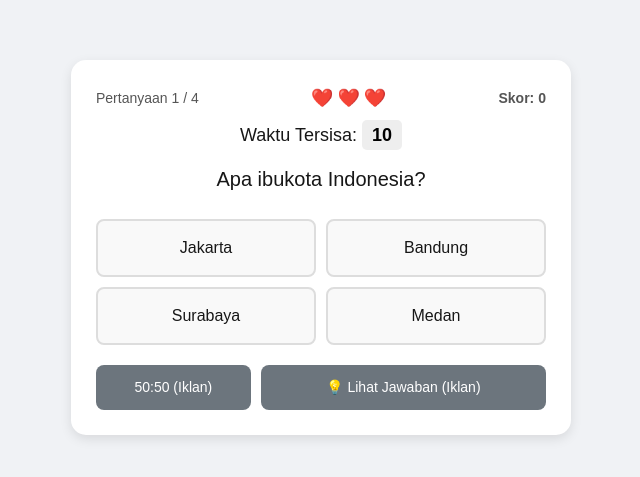
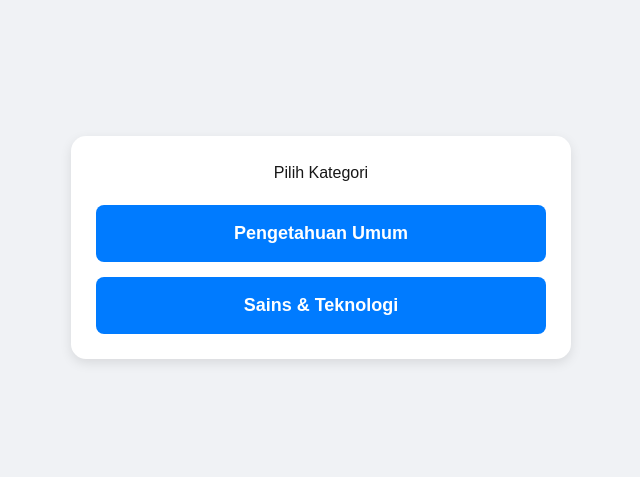
Before and after one commit to abdidigitaldotid/Kuiz, a Next.js app: page / in a window 1280 px wide. Shown: the part 153-630 px from the top of the page, without its empty margins (319-959 px from the left). Built offline with nearby package versions, Linux system fonts and the light colour scheme.

Commit message:
Integrate quiz logic with Monetag ads 50 n

```diff
--- a/app/page.tsx
+++ b/app/page.tsx
@@ -3,42 +3,39 @@
 "use client";
 
 import { useState, useEffect } from 'react';
+import { allQuizData, pointsPerDifficulty, Question } from './quizData';
 
-// --- DATA KUIS ---
-const quizData = [
-  { question: "Apa ibukota Indonesia?", options: ["Jakarta", "Bandung", "Surabaya", "Medan"], correctAnswer: "Jakarta" },
-  { question: "Siapakah presiden pertama Indonesia?", options: ["Soeharto", "B.J. Habibie", "Soekarno", "Joko Widodo"], correctAnswer: "Soekarno" },
-  { question: "Lagu kebangsaan Indonesia adalah...", options: ["Garuda Pancasila", "Indonesia Raya", "Maju Tak Gentar", "Padamu Negeri"], correctAnswer: "Indonesia Raya" },
-  { question: "Berapa hasil dari 5 x 10?", options: ["40", "55", "60", "50"], correctAnswer: "50" },
-];
+type GameState = 'selection' | 'playing' | 'finished';
 
 export default function QuizPage() {
   // --- STATE MANAGEMENT ---
+  const [gameState, setGameState] = useState<GameState>('selection');
+  const [selectedCategory, setSelectedCategory] = useState<string>('');
+  const [selectedDifficulty, setSelectedDifficulty] = useState<string>('');
+  const [currentQuestions, setCurrentQuestions] = useState<Question[]>([]);
   const [lives, setLives] = useState(3);
   const [currentQuestionIndex, setCurrentQuestionIndex] = useState(0);
   const [score, setScore] = useState(0);
   const [selectedAnswer, setSelectedAnswer] = useState<string | null>(null);
   const [showFeedback, setShowFeedback] = useState(false);
-  const [isQuizOver, setIsQuizOver] = useState(false);
   const [isAdLoading, setIsAdLoading] = useState(false);
   const [timeLeft, setTimeLeft] = useState(15);
   const [isPaused, setIsPaused] = useState(false);
   const [hasUsed5050, setHasUsed5050] = useState(false);
   const [disabledOptions, setDisabledOptions] = useState<string[]>([]);
 
-  // --- LOGIKA-LOGIKA (useEffect tetap sama) ---
+  // --- LOGIKA-LOGIKA (useEffect) ---
   useEffect(() => {
-    if (showFeedback || isQuizOver || isPaused) return;
+    if (gameState !== 'playing' || showFeedback || isPaused) return;
     if (timeLeft === 0) {
       handleWrongAnswer();
       return;
     }
     const timerId = setInterval(() => setTimeLeft(timeLeft - 1), 1000);
     return () => clearInterval(timerId);
-  }, [timeLeft, showFeedback, isQuizOver, isPaused]);
+  }, [timeLeft, showFeedback, isPaused, gameState]);
 
   useEffect(() => {
-    // ... (kode iklan periodik tidak berubah)
     const adIntervalId = setInterval(() => {
       if (window.show_9867079) {
         setIsPaused(true);
@@ -51,21 +48,48 @@ export default function QuizPage() {
     return () => clearInterval(adIntervalId);
   }, []);
 
-  // --- FUNGSI-FUNGSI KUIS ---
+  // --- FUNGSI ALUR PERMAINAN ---
+  const handleCategorySelect = (category: string) => {
+    setSelectedCategory(category);
+  };
+
+  const handleDifficultySelect = (difficulty: string) => {
+    setSelectedDifficulty(difficulty);
+    setCurrentQuestions(allQuizData[selectedCategory][difficulty]);
+    setGameState('playing');
+  };
+
+  const resetQuiz = () => {
+    setGameState('selection');
+    setSelectedCategory('');
+    setSelectedDifficulty('');
+    setCurrentQuestions([]);
+    setLives(3);
+    setCurrentQuestionIndex(0);
+    setScore(0);
+    setSelectedAnswer(null);
+    setShowFeedback(false);
+    setTimeLeft(15);
+    setIsPaused(false);
+    setHasUsed5050(false);
+    setDisabledOptions([]);
+  };
+
+  // --- FUNGSI LOGIKA KUIS ---
   const handleWrongAnswer = () => {
     const newLives = lives - 1;
     setLives(newLives);
     setShowFeedback(true);
     if (newLives <= 0) {
-      setIsQuizOver(true);
+      setGameState('finished');
     }
   };
 
   const handleAnswerClick = (answer: string) => {
     if (showFeedback) return;
     setSelectedAnswer(answer);
-    if (answer === quizData[currentQuestionIndex].correctAnswer) {
-      setScore(score + 10);
+    if (answer === currentQuestions[currentQuestionIndex].correctAnswer) {
+      setScore(score + pointsPerDifficulty[selectedDifficulty!]);
       setShowFeedback(true);
     } else {
       handleWrongAnswer();
@@ -77,48 +101,15 @@ export default function QuizPage() {
     setSelectedAnswer(null);
     setTimeLeft(15);
     setDisabledOptions([]);
-    if (currentQuestionIndex < quizData.length - 1) {
+    if (currentQuestionIndex < currentQuestions.length - 1) {
       setCurrentQuestionIndex(currentQuestionIndex + 1);
     } else {
-      setIsQuizOver(true);
+      setGameState('finished');
     }
   };
 
-  const resetQuiz = () => {
-    setLives(3);
-    setCurrentQuestionIndex(0);
-    setScore(0);
-    setSelectedAnswer(null);
-    setShowFeedback(false);
-    setIsQuizOver(false);
-    setTimeLeft(15);
-    setIsPaused(false);
-    setHasUsed5050(false);
-    setDisabledOptions([]);
-  };
-
-  const handleShowRewardedAd = () => {
-    // ... (fungsi ini tetap sama, untuk bantuan melihat jawaban)
-    if (isAdLoading || showFeedback) return;
-    if (window.show_9867079) {
-      setIsPaused(true);
-      setIsAdLoading(true);
-      window.show_9867079()
-        .then(() => {
-          alert("Terima kasih! Jawaban yang benar telah ditandai.");
-          setShowFeedback(true);
-          setSelectedAnswer(quizData[currentQuestionIndex].correctAnswer);
-        })
-        .catch((error) => console.error("Iklan Gagal:", error))
-        .finally(() => {
-          setIsPaused(false);
-          setIsAdLoading(false);
-        });
-    }
-  };
-
+  // --- FUNGSI-FUNGSI IKLAN ---
   const handleWatchAdForLife = () => {
-    // ... (fungsi ini tetap sama)
     if (isAdLoading) return;
     if (window.show_9867079) {
       setIsAdLoading(true);
@@ -126,7 +117,7 @@ export default function QuizPage() {
         .then(() => {
           alert('Selamat! Kamu mendapatkan 1 nyawa tambahan!');
           setLives(1);
-          setIsQuizOver(false);
+          setGameState('playing');
           setShowFeedback(false);
           setSelectedAnswer(null);
           setTimeLeft(15);
@@ -136,31 +127,23 @@ export default function QuizPage() {
     }
   };
 
-  // <-- [FUNGSI DIPERBARUI] FUNGSI 50:50 SEKARANG MEMUNCULKAN IKLAN ---
   const handle5050 = () => {
     if (hasUsed5050 || showFeedback || isAdLoading) return;
-
     if (window.show_9867079) {
       setIsPaused(true);
       setIsAdLoading(true);
-
       window.show_9867079()
         .then(() => {
-          // Logika 50:50 HANYA berjalan setelah iklan sukses ditonton
           alert("Terima kasih! Dua pilihan salah telah dihilangkan.");
-          const currentQuestion = quizData[currentQuestionIndex];
+          const currentQuestion = currentQuestions[currentQuestionIndex];
           const correctAnswer = currentQuestion.correctAnswer;
           const wrongOptions = currentQuestion.options.filter(opt => opt !== correctAnswer);
           const oneWrongOptionToShow = wrongOptions[Math.floor(Math.random() * wrongOptions.length)];
           const optionsToDisable = wrongOptions.filter(opt => opt !== oneWrongOptionToShow);
-
           setDisabledOptions(optionsToDisable);
-          setHasUsed5050(true); // Tandai sudah digunakan setelah bantuan diberikan
+          setHasUsed5050(true);
         })
-        .catch((error) => {
-          console.error("Iklan 50:50 Gagal:", error);
-          alert("Oops, iklan gagal dimuat. Bantuan 50:50 tidak bisa digunakan saat ini.");
-        })
+        .catch((error) => alert("Oops, iklan gagal dimuat."))
         .finally(() => {
           setIsPaused(false);
           setIsAdLoading(false);
@@ -169,8 +152,41 @@ export default function QuizPage() {
   };
 
   // --- TAMPILAN (UI) ---
-  if (isQuizOver) {
-    // ... (tampilan game over tidak berubah)
+
+  if (gameState === 'selection') {
+    return (
+      <main style={styles.container}>
+        <div style={styles.quizCard}>
+          {!selectedCategory ? (
+            <>
+              <h1>Pilih Kategori</h1>
+              <div style={styles.selectionGrid}>
+                {Object.keys(allQuizData).map(category => (
+                  <button key={category} onClick={() => handleCategorySelect(category)} style={styles.primaryButton}>
+                    {category}
+                  </button>
+                ))}
+              </div>
+            </>
+          ) : (
+            <>
+              <h1>Pilih Level: {selectedCategory}</h1>
+              <div style={styles.selectionGrid}>
+                {Object.keys(allQuizData[selectedCategory]).map(difficulty => (
+                  <button key={difficulty} onClick={() => handleDifficultySelect(difficulty)} style={styles.primaryButton}>
+                    {difficulty.charAt(0).toUpperCase() + difficulty.slice(1)} (+{pointsPerDifficulty[difficulty]} Poin)
+                  </button>
+                ))}
+              </div>
+              <button onClick={() => setSelectedCategory('')} style={{...styles.secondaryButton, marginTop: '20px', width: '100%'}}>Kembali</button>
+            </>
+          )}
+        </div>
+      </main>
+    );
+  }
+
+  if (gameState === 'finished') {
     return (
       <main style={styles.container}>
         <div style={styles.quizCard}>
@@ -184,20 +200,19 @@ export default function QuizPage() {
             </div>
           )}
           <button onClick={resetQuiz} style={{...styles.secondaryButton, width: '100%', background: '#6c757d'}}>
-            Mulai Kuis Baru
+            Kembali ke Menu Utama
           </button>
         </div>
       </main>
     );
   }
 
-  const currentQuestion = quizData[currentQuestionIndex];
+  const currentQuestion = currentQuestions[currentQuestionIndex];
   return (
     <main style={styles.container}>
       <div style={styles.quizCard}>
-        {/* ... (tampilan header dan timer tidak berubah) ... */}
         <div style={styles.header}>
-          <span style={styles.questionCounter}>Pertanyaan {currentQuestionIndex + 1} / {quizData.length}</span>
+          <span style={styles.questionCounter}>Pertanyaan {currentQuestionIndex + 1} / {currentQuestions.length}</span>
           <div style={styles.livesContainer}>
             {Array.from({ length: 3 }).map((_, index) => (
               <span key={index} style={{ opacity: index < lives ? 1 : 0.2 }}>❤️</span>
@@ -209,7 +224,6 @@ export default function QuizPage() {
           Waktu Tersisa: <span style={{...styles.timer, color: timeLeft <= 5 ? 'red' : 'black'}}>{timeLeft}</span>
         </div>
         <h2 style={styles.questionText}>{currentQuestion.question}</h2>
-
         <div style={styles.optionsGrid}>
           {currentQuestion.options.map((option) => {
             const isCorrect = option === currentQuestion.correctAnswer;
@@ -222,7 +236,6 @@ export default function QuizPage() {
             return (<button key={option} onClick={() => handleAnswerClick(option)} style={buttonStyle} disabled={showFeedback || isDisabled}>{option}</button>);
           })}
         </div>
-
         {showFeedback ? (
           <button onClick={handleNextQuestion} style={{...styles.primaryButton, marginTop: '20px'}}>Lanjut</button>
         ) : (
@@ -230,9 +243,7 @@ export default function QuizPage() {
             <button onClick={handle5050} disabled={hasUsed5050 || isAdLoading} style={styles.helpButton}>
               50:50 (Iklan)
             </button>
-            <button onClick={handleShowRewardedAd} disabled={isAdLoading} style={{...styles.helpButton, flexGrow: 2}}>
-              {isAdLoading ? 'Memuat...' : '💡 Lihat Jawaban (Iklan)'}
-            </button>
+            {/* Tombol bantuan lihat jawaban bisa ditambahkan lagi jika mau, tapi kita hilangkan dulu agar tidak terlalu ramai */}
           </div>
         )}
       </div>
@@ -242,7 +253,6 @@ export default function QuizPage() {
 
 // --- STYLING ---
 const styles: { [key: string]: React.CSSProperties } = {
-  // ... (semua style lama Anda tetap sama)
   container: { display: 'flex', alignItems: 'center', justifyContent: 'center', minHeight: '100vh', background: '#f0f2f5', fontFamily: 'sans-serif' },
   quizCard: { background: 'white', padding: '25px', borderRadius: '15px', boxShadow: '0 4px 12px rgba(0,0,0,0.1)', width: '90%', maxWidth: '500px', textAlign: 'center' },
   header: { display: 'flex', justifyContent: 'space-between', alignItems: 'center', marginBottom: '10px', fontSize: '14px', color: '#555' },
@@ -255,10 +265,11 @@ const styles: { [key: string]: React.CSSProperties } = {
   optionsGrid: { display: 'grid', gridTemplateColumns: '1fr 1fr', gap: '10px', minHeight: '120px' },
   optionButton: { width: '100%', padding: '15px', fontSize: '16px', border: '2px solid #ddd', borderRadius: '8px', background: '#f9f9f9', cursor: 'pointer', transition: 'all 0.2s' },
   primaryButton: { width: '100%', padding: '15px', fontSize: '18px', border: 'none', borderRadius: '8px', background: '#007bff', color: 'white', cursor: 'pointer', fontWeight: 'bold' },
-  secondaryButton: { width: '100%', padding: '12px', fontSize: '14px', border: 'none', borderRadius: '8px', background: '#6c757d', color: 'white', cursor: 'pointer' },
+  secondaryButton: { padding: '12px', fontSize: '14px', border: '1px solid #6c757d', borderRadius: '8px', background: 'transparent', color: '#6c757d', cursor: 'pointer' },
   helpButtonsContainer: { display: 'flex', gap: '10px', marginTop: '20px' },
   helpButton: { flex: 1, padding: '12px', fontSize: '14px', border: 'none', borderRadius: '8px', background: '#6c757d', color: 'white', cursor: 'pointer' },
   correctAnswer: { background: '#28a745', color: 'white', borderColor: '#28a745' },
   wrongAnswer: { background: '#dc3545', color: 'white', borderColor: '#dc3545' },
   finalScore: { fontSize: '24px', fontWeight: 'bold', margin: '20px 0' },
+  selectionGrid: { display: 'flex', flexDirection: 'column', gap: '15px', marginTop: '20px' },
 };
--- /dev/null
+++ b/app/quizData.ts
@@ -0,0 +1,54 @@
+// app/quizData.ts
+
+// Tipe data untuk sebuah pertanyaan
+export interface Question {
+  question: string;
+  options: string[];
+  correctAnswer: string;
+}
+
+// Tipe data untuk semua data kuis
+export interface QuizData {
+  [category: string]: {
+    [difficulty: string]: Question[];
+  };
+}
+
+// Objek untuk menyimpan poin per level
+export const pointsPerDifficulty: { [key: string]: number } = {
+  mudah: 2,
+  normal: 5,
+  susah: 10,
+};
+
+// Data utama kuis yang sudah terstruktur
+export const allQuizData: QuizData = {
+  "Pengetahuan Umum": {
+    mudah: [
+      { question: "Apa warna bendera Indonesia?", options: ["Merah-Putih", "Putih-Merah", "Biru-Putih", "Merah-Kuning"], correctAnswer: "Merah-Putih" },
+      { question: "Berapa jumlah provinsi di Indonesia saat ini (2025)?", options: ["34", "36", "38", "40"], correctAnswer: "38" },
+    ],
+    normal: [
+      { question: "Apa nama candi Buddha terbesar di dunia yang ada di Indonesia?", options: ["Prambanan", "Borobudur", "Mendut", "Pawon"], correctAnswer: "Borobudur" },
+      { question: "Gunung tertinggi di Indonesia adalah...", options: ["Gunung Semeru", "Gunung Rinjani", "Puncak Jaya", "Gunung Kerinci"], correctAnswer: "Puncak Jaya" },
+    ],
+    susah: [
+      { question: "Siapakah pahlawan yang dijuluki 'Ayam Jantan dari Timur'?", options: ["Pangeran Diponegoro", "Sultan Hasanuddin", "Tuanku Imam Bonjol", "Pattimura"], correctAnswer: "Sultan Hasanuddin" },
+      { question: "Pada tahun berapa Sumpah Pemuda diikrarkan?", options: ["1926", "1928", "1930", "1945"], correctAnswer: "1928" },
+    ],
+  },
+  "Sains & Teknologi": {
+    mudah: [
+      { question: "Apa rumus kimia untuk air?", options: ["O2", "CO2", "H2O", "NaCl"], correctAnswer: "H2O" },
+      { question: "Planet terdekat dengan Matahari adalah...", options: ["Venus", "Mars", "Merkurius", "Bumi"], correctAnswer: "Merkurius" },
+    ],
+    normal: [
+      { question: "Siapakah penemu bola lampu?", options: ["Albert Einstein", "Isaac Newton", "Alexander Graham Bell", "Thomas Edison"], correctAnswer: "Thomas Edison" },
+      { question: "Proses tumbuhan membuat makanannya sendiri disebut...", options: ["Respirasi", "Fotosintesis", "Evaporasi", "Metamorfosis"], correctAnswer: "Fotosintesis" },
+    ],
+    susah: [
+      { question: "Apa kepanjangan dari 'LASER'?", options: ["Light Amplification by Stimulated Emission of Radiation", "Light Absorption by Spontaneous Emitting Radiation", "Light Amplification by Sound Emission of Radiation", "Light Alteration by Stimulated Emission of Rays"], correctAnswer: "Light Amplification by Stimulated Emission of Radiation" },
+      { question: "Unsur apa yang paling melimpah di alam semesta?", options: ["Oksigen", "Karbon", "Hidrogen", "Helium"], correctAnswer: "Hidrogen" },
+    ],
+  },
+};
```
